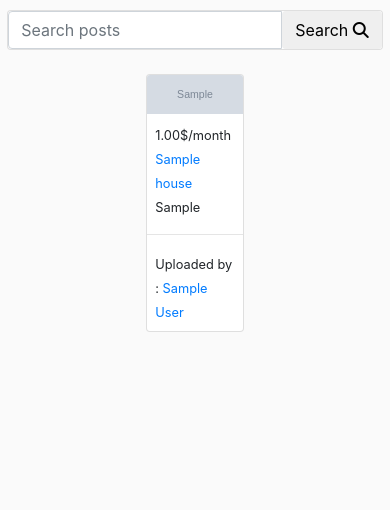
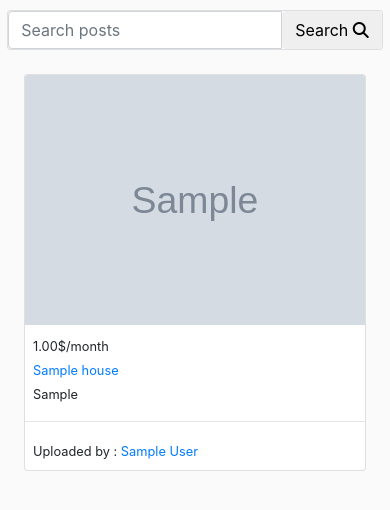
Before and after one commit to prime7/coliving, a Django app: page /listing/ in a window 390 px wide. Shown: the part 70-580 px from the top of the page. Run offline with Django 3.2, Linux system fonts and the light colour scheme; tables that the repository leaves empty hold one stand-in row (values such as "Sample post"); grey boxes marked "Sample" are stand-in pictures; some libraries are stand-ins or nearby versions.

Commit message:
responsive design

```diff
--- a/rental/templates/listing-detail.html
+++ b/rental/templates/listing-detail.html
@@ -21,7 +21,7 @@
                     </a>
                 </div>
                 <div class="row">
-                    <div class="col-8">
+                    <div class="col-md-8 col-sm-12">
                         <h2>{{ house.title }}</h2>
                         <p>{{ house.get_address }}</p>
                         <h2>Description</h2>
@@ -54,7 +54,7 @@
                             </small>
                         </div>
                     </div>
-                    <div class="col-4 card pt-4">
+                    <div class="col-md-4 col-sm-12 card pt-4">
                         <h2>{{ house.get_monthly_rent}}</h2>
                         <hr>
                         <h2>Availabilty</h2>
--- a/rental/templates/listing-user.html
+++ b/rental/templates/listing-user.html
@@ -3,8 +3,8 @@
     <div class="container">
         <div class="row justify-content-center">
             {% for house in houses %}
-            <div class="card col-3 m-4 p-0">
-                <img class="card-img-top" src="{{house.get_thumbnail }}" alt="Card image cap">
+            <div class="card col-md-3 col-sm-12 m-4 p-0">
+                <img class="card-img-top" src="{{house.get_thumbnail }}" style="min-height: 250px;" alt="Card image cap">
                 <div class="card-body m-0 p-0">
                     <div class="card-text m-2">
                       <small>{{ house.monthly_rent }}$/month</small>
--- a/rental/templates/listing.html
+++ b/rental/templates/listing.html
@@ -4,8 +4,8 @@
     <div class="container">
         <div class="row justify-content-center">
             {% for house in houses %}
-            <div class="card col-3 m-4 p-0">
-                <img class="card-img-top" src="{{ house.get_thumbnail }}" alt="Card image cap">
+            <div class="card col-md-3 col-sm-12 m-4 p-0">
+                <img class="card-img-top" src="{{ house.get_thumbnail }}" style="min-height: 250px;" alt="Card image cap">
                 <div class="card-body m-0 p-0">
                     <div class="card-text m-2">
                       <small>{{ house.monthly_rent }}$/month</small>
```
